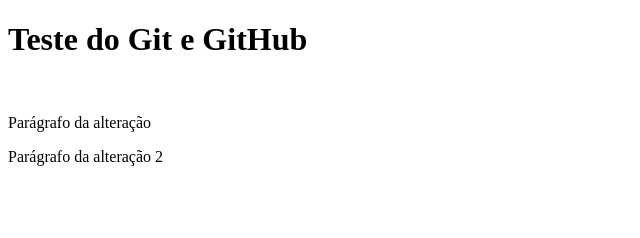
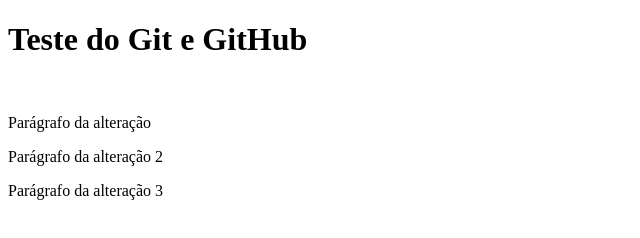
Before and after one commit to silvamjm/teste-do-git-hub, a plain HTML site: page index.html in a window 1280 px wide. Shown: the whole page, without its empty margins (0-640 px from the left). Drawn offline with Linux system fonts and the light colour scheme.

Commit message:
alterado o index de novo

```diff
--- a/index.html
+++ b/index.html
@@ -11,5 +11,7 @@
 
         <p> Parágrafo da alteração 2</p>
 
+        <p> Parágrafo da alteração 3</p>
+
 </body>
 </html>
```
